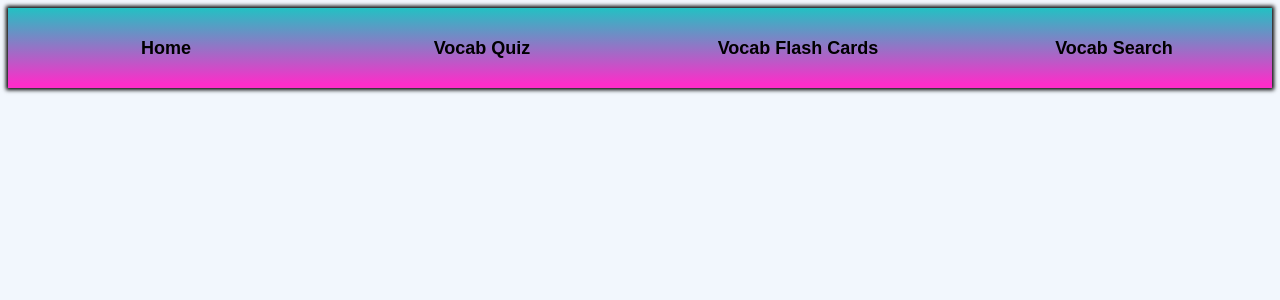
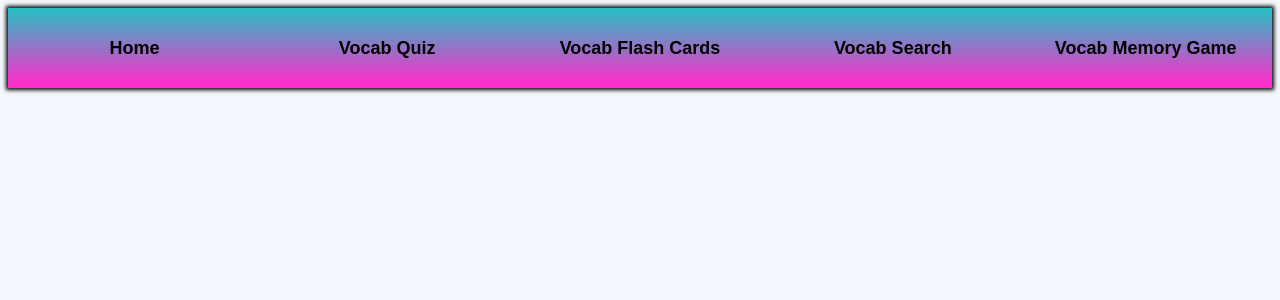
Before and after one commit to nitrogendragon/KanpekiStudy, a React (Create React App) app in the folder ksreact/: page / in a window 1280 px wide. Shown: the top 300 px of the page. Built offline with nearby package versions, Linux system fonts and the light colour scheme.

Commit message:
added Memory game button to navigation

```diff
--- a/ksreact/src/Components/Navigation/Navigation.js
+++ b/ksreact/src/Components/Navigation/Navigation.js
@@ -10,6 +10,7 @@ export default function Navigation(props) {
         <NavButton history = {props.history} address = '/VocabQuiz' buttonText = "Vocab Quiz" />
         <NavButton history = {props.history} address = '/VocabFlashCards' buttonText = "Vocab Flash Cards " />
         <NavButton history = {props.history} address = '/VocabSearch' buttonText = "Vocab Search " />
+        <NavButton history = {props.history} address = '/VocabMemoryGame' buttonText = "Vocab Memory Game " />
     </div>
     )
 }
--- a/ksreact/src/styles/Navigation/nav.css
+++ b/ksreact/src/styles/Navigation/nav.css
@@ -14,7 +14,7 @@
 
 .header-nav{
     display:grid;
-    grid-template-columns: minmax(auto,30%) repeat(3, minmax(auto, 25%));
+    grid-template-columns: minmax(auto,30%) repeat(4, minmax(auto, 25%));
     align-items: center;
     width:100%;
     min-height:80px;
```
